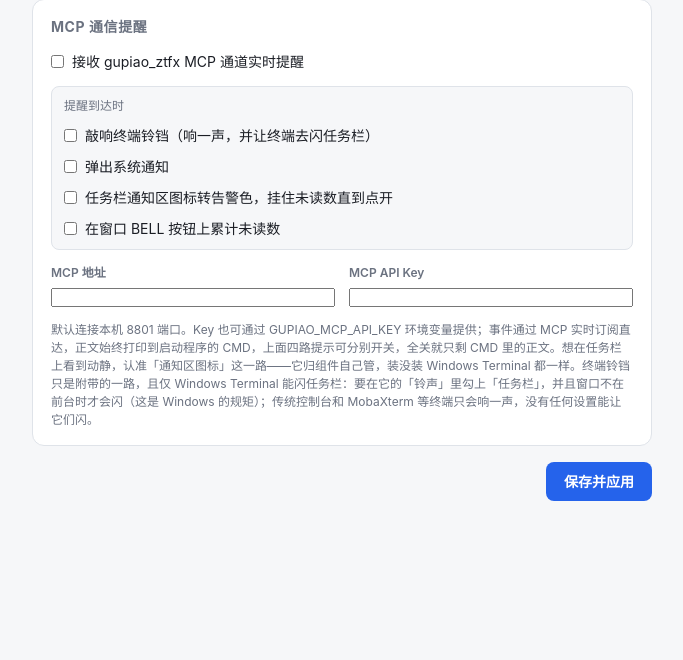
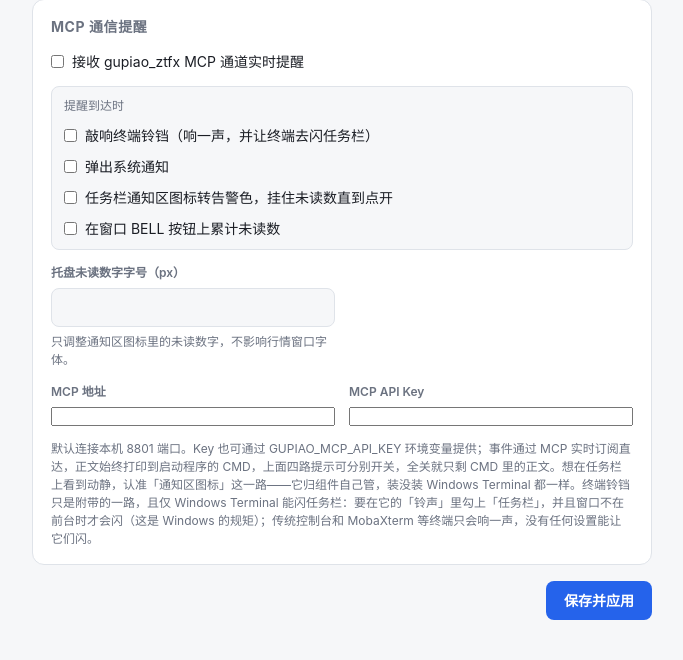
Before and after one commit to kevin249/wenzidingpan, a Python web app: template stockwidget/webui/templates/settings.html in a window 1280 px wide. Shown: the part 1958-2618 px from the top of the page, without its empty margins (298-981 px from the left). Before the commit the page ends 2459 px from the top, so only its background shows below. Run offline with Jinja, Linux system fonts and the light colour scheme; the template is opened without the code that fills it: most values are stand-ins (such as "Sample title", 1, 10 or a date in 2020).

Commit message:
Expose tray unread font size in settings

```diff
--- a/stockwidget/webui/templates/settings.html
+++ b/stockwidget/webui/templates/settings.html
@@ -275,6 +275,14 @@
         </div>
         <div class="grid">
           <div class="field">
+            <label for="tray_unread_font_size">托盘未读数字字号（px）</label>
+            <input id="tray_unread_font_size" name="tray_unread_font_size" type="number"
+                   min="7" max="32" step="1" value="{{ config.tray_unread_font_size }}" />
+            <p class="hint">只调整通知区图标里的未读数字，不影响行情窗口字体。</p>
+          </div>
+        </div>
+        <div class="grid">
+          <div class="field">
             <label for="mcp_url">MCP 地址</label>
             <input id="mcp_url" name="mcp_url" type="url" value="{{ config.mcp_url }}" />
           </div>
```
